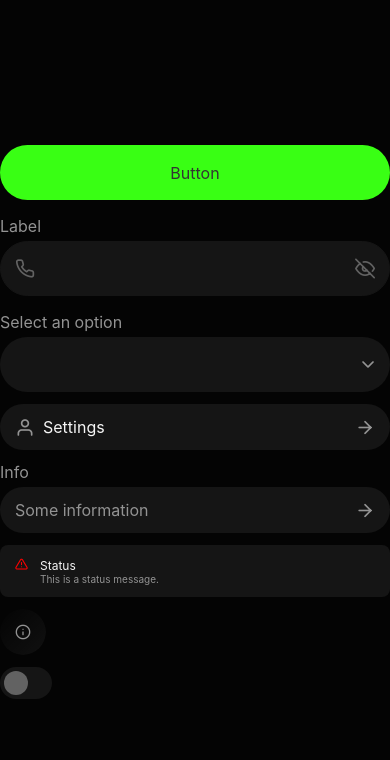
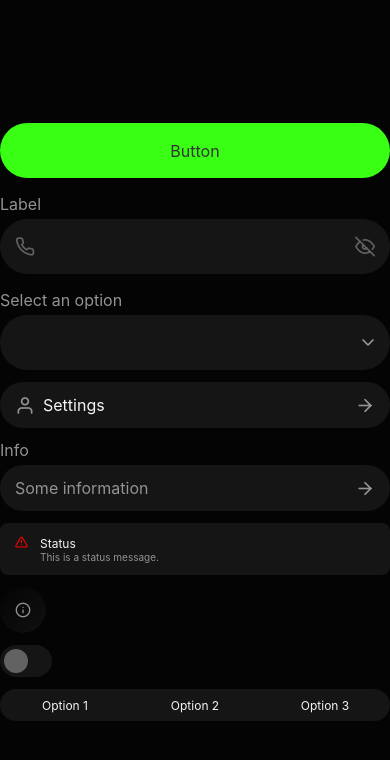
Before and after one commit to mr2726/new_wrapgo_app, a React Native app: screen / in a window 390 px wide. Shown: the top 760 px of the page. Built offline with nearby package versions, Linux system fonts and the light colour scheme.

Commit message:
SegmentedControl.jsx

```diff
--- a/App.js
+++ b/App.js
@@ -8,6 +8,7 @@ import {InfoInput_} from './src/components/ui/infoInputs';
 import {StatusBar_} from './src/components/ui/statusBar';
 import {InfoButton_} from './src/components/ui/infoButton';
 import {ToggleButton_} from './src/components/ui/toggleButton';
+import {SegmentedControl_} from './src/components/ui/segmentedControl';
 import React from 'react';
 import {Feather} from '@expo/vector-icons';
 
@@ -40,6 +41,7 @@ export default function App() {
         <StatusBar_ title="Status" description="This is a status message." icon="alert-triangle" color="#ff0000" />
         <InfoButton_ onPress={() => alert('Info button pressed!')} />
         <ToggleButton_ onPress={(value) => console.log(value)} dispable={false} />
+        <SegmentedControl_ options={selectorOptions} value={selectedOption} onValueChange={setSelectedOption} label="Segmented Control" />
       </View>
       <StatusBar style="auto" />
     </View>
--- /dev/null
+++ b/src/components/ui/segmentedControl.jsx
@@ -0,0 +1,32 @@
+import {View, Text, Pressable} from 'react-native';
+import React from 'react';
+
+export const SegmentedControl_ = ({options, value, onValueChange, style}) => {
+    return (
+        <View style={{width: '100%', display: 'flex', flexDirection: 'column', gap: 4, ...style}}>
+            <View style={{
+                    width: '100%',
+                    backgroundColor: '#151515',
+                    borderRadius: 32,
+                    height: 32,
+                    display: 'flex',
+                    flexDirection: 'row',
+                    alignItems: 'center'
+                }}>
+                {options.map((option) => (
+                    <Pressable key={option.value} onPress={() => onValueChange(option.value)} style={{
+                        flex: 1,
+                        height: 32,
+                        display: 'flex',
+                        alignItems: 'center',
+                        justifyContent: 'center',
+                        backgroundColor: value === option.value ? '#39ff14' : 'transparent',
+                        borderRadius: 32
+                    }}>
+                        <Text style={{color: value === option.value ? '#000' : '#f5f5f5', fontSize: 12}}>{option.label}</Text>
+                    </Pressable>
+                ))}
+            </View>
+        </View>
+    );
+}
```
Also changed, not shown: 1 other file (tests, documents, lock files or other folders).
